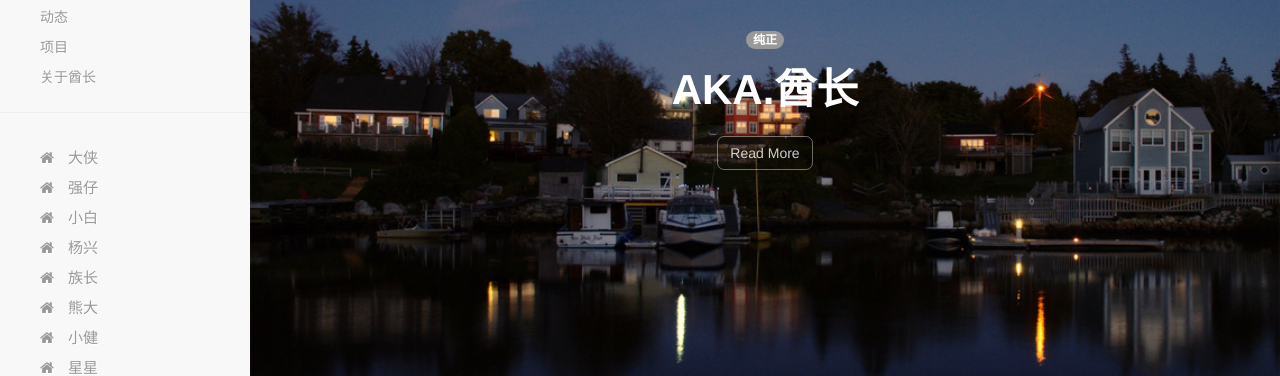
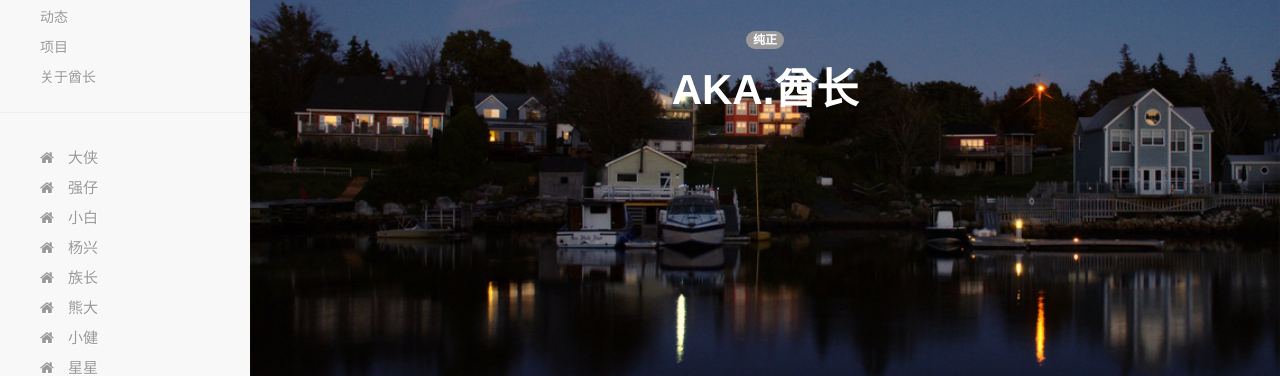
Before and after one commit to big-chief/big-chief.github.io, a Jekyll site: the page built from index.html, in a window 1280 px wide and 900 px high. Shown: the part 190-566 px from the top of the window. Built offline with Jekyll 4.4.1, drawn with Linux system fonts in a browser that asks for light colours; Markdown is read by kramdown in place of the engine named in the settings.

Commit message:
read more

```diff
--- a/_includes/showcase.html
+++ b/_includes/showcase.html
@@ -5,8 +5,7 @@
     <div class="showcase-wrapper sticky">
       <div class="showcase-text">
           {% for post in site.posts limit: 1 %}
-          <!--<span class="badge lazy"><smaller>FRESHLY MINTED</smaller></span><br>{{ post.title }}<br><a href="{{ site.baseurl }}{{ post.url }}"><button type="button" class="btn btn-default showcase-button">Read More</button></a>-->
-          <span class="badge lazy"><smaller>纯正</smaller></span><br>AKA.酋长<br><a href="{{ site.baseurl }}{{ post.url }}"><button type="button" class="btn btn-default showcase-button">Read More</button></a>
+          <span class="badge lazy"><smaller>纯正</smaller></span><br>AKA.酋长<br>
           {% endfor %}
       </div>
     </div>
```
